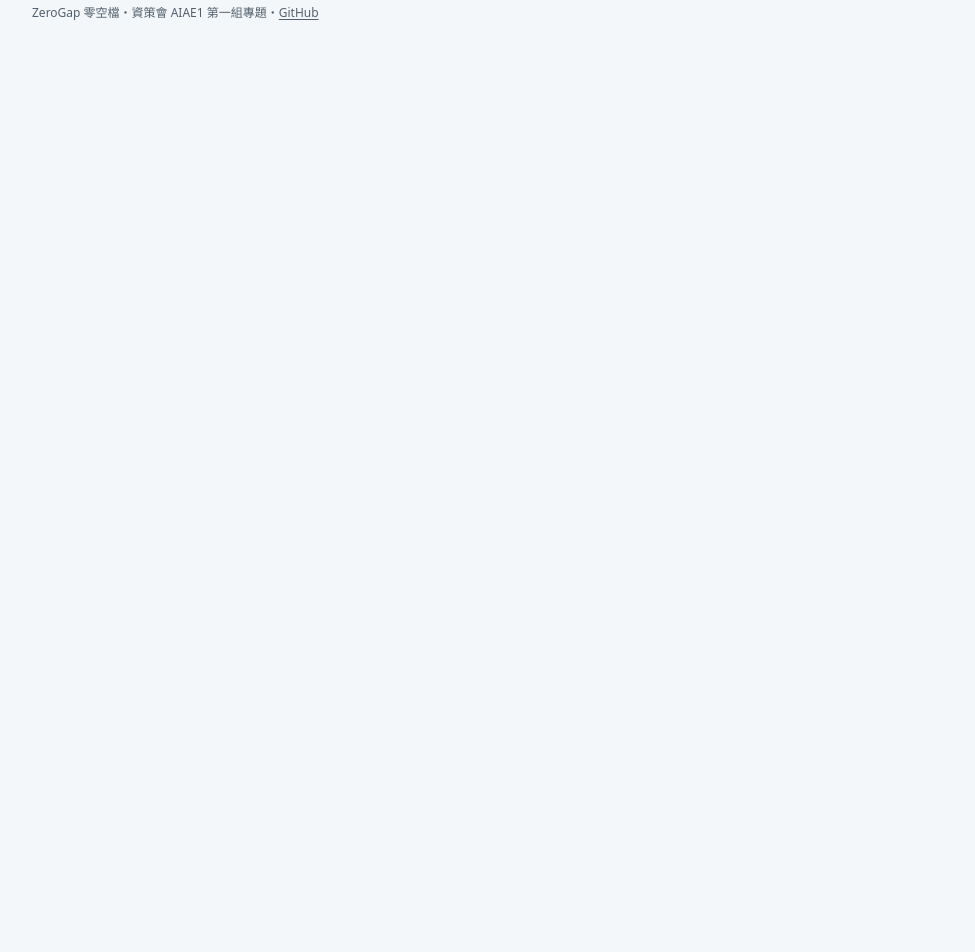
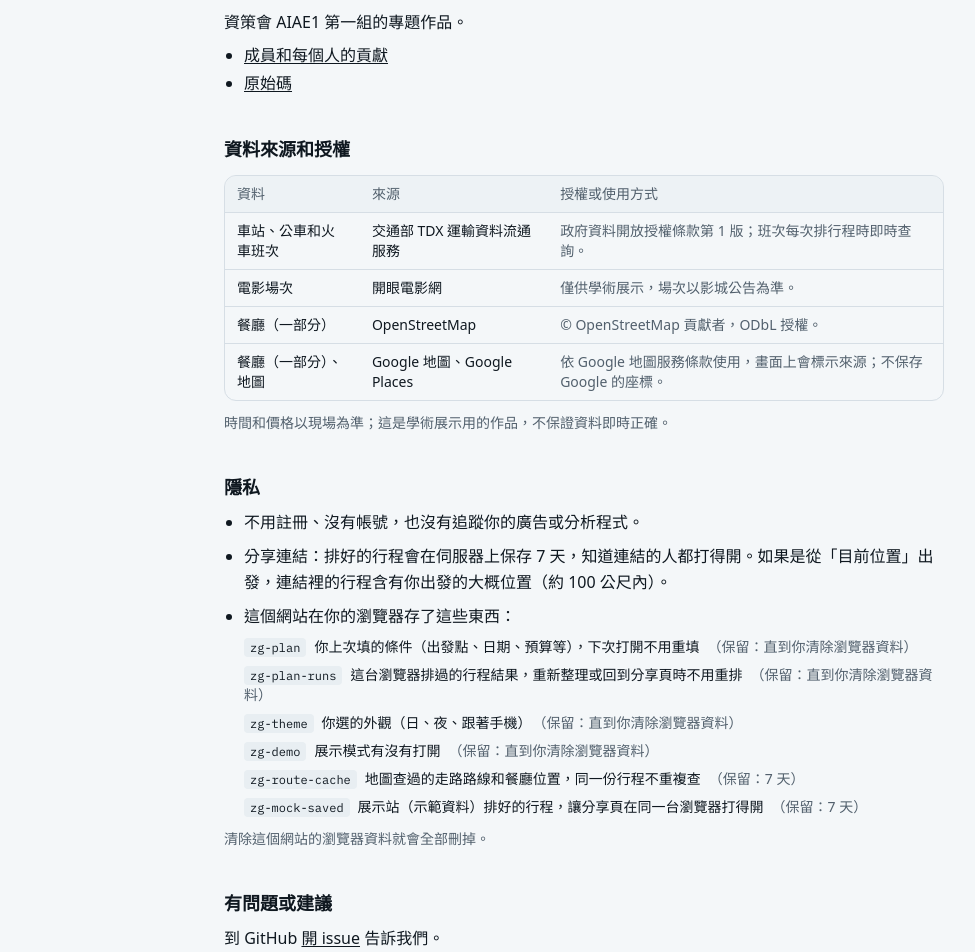
Before and after one commit to RyanWu9863/ZeroGap, a React (Vite) app in the folder frontend/: page /about in a window 1280 px wide. Shown: the part 260-1212 px from the top of the page, without its empty margins (56-1031 px from the left). Before the commit the page ends 800 px from the top, so only its background shows below. Built offline with nearby package versions, Linux system fonts and the light colour scheme.

Commit message:
feat(frontend): 關於頁：誰做的、資料來源和授權、隱私（瀏覽器存了什麼，測試保證清單完整）
Co-Authored-By: Claude Opus 5.5 <noreply@anthropic.com>

```diff
--- a/frontend/src/features/about/AboutPage.tsx
+++ b/frontend/src/features/about/AboutPage.tsx
@@ -1,10 +1,90 @@
 import { usePageTitle } from '@/shared/lib/usePageTitle'
+import { STORAGE_KEYS } from './storageKeys'
+
+const REPO = 'https://github.com/RyanWu9863/ZeroGap'
+const linkClass = 'underline underline-offset-2 hover:text-foreground'
+
+const SOURCES = [
+  { what: '車站、公車和火車班次', from: '交通部 TDX 運輸資料流通服務', terms: '政府資料開放授權條款第 1 版；班次每次排行程時即時查詢。' },
+  { what: '電影場次', from: '開眼電影網', terms: '僅供學術展示，場次以影城公告為準。' },
+  { what: '餐廳（一部分）', from: 'OpenStreetMap', terms: '© OpenStreetMap 貢獻者，ODbL 授權。' },
+  { what: '餐廳（一部分）、地圖', from: 'Google 地圖、Google Places', terms: '依 Google 地圖服務條款使用，畫面上會標示來源；不保存 Google 的座標。' },
+]
 
 export function AboutPage() {
   usePageTitle('關於')
   return (
-    <div className="mx-auto max-w-3xl px-4 pt-10 sm:px-6">
+    <div className="mx-auto max-w-3xl px-4 pb-16 pt-10 sm:px-6">
       <h1 className="text-2xl font-semibold tracking-tight">關於 ZeroGap</h1>
+      <p className="mt-3 leading-relaxed text-muted-foreground">
+        ZeroGap 零空檔幫你排好「看電影＋吃飯＋搭車」的一個晚上，保證每一段的時間都接得上：趕得上開演、趕得上點餐、趕得上回家的車。
+      </p>
+
+      <section className="mt-10" aria-labelledby="about-who">
+        <h2 id="about-who" className="text-lg font-semibold">誰做的</h2>
+        <p className="mt-2 leading-relaxed">資策會 AIAE1 第一組的專題作品。</p>
+        <ul className="mt-2 list-disc space-y-1 pl-5">
+          <li>
+            <a href={`${REPO}/graphs/contributors`} target="_blank" rel="noreferrer" className={linkClass}>成員和每個人的貢獻</a>
+          </li>
+          <li>
+            <a href={REPO} target="_blank" rel="noreferrer" className={linkClass}>原始碼</a>
+          </li>
+        </ul>
+      </section>
+
+      <section className="mt-10" aria-labelledby="about-data">
+        <h2 id="about-data" className="text-lg font-semibold">資料來源和授權</h2>
+        <div className="mt-3 overflow-x-auto rounded-lg border">
+          <table className="w-full min-w-[34rem] text-left text-sm">
+            <thead className="bg-muted/50 text-muted-foreground">
+              <tr>
+                <th scope="col" className="px-3 py-2 font-medium">資料</th>
+                <th scope="col" className="px-3 py-2 font-medium">來源</th>
+                <th scope="col" className="px-3 py-2 font-medium">授權或使用方式</th>
+              </tr>
+            </thead>
+            <tbody>
+              {SOURCES.map((s) => (
+                <tr key={s.what + s.from} className="border-t align-top">
+                  <th scope="row" className="px-3 py-2 font-medium">{s.what}</th>
+                  <td className="px-3 py-2">{s.from}</td>
+                  <td className="px-3 py-2 text-muted-foreground">{s.terms}</td>
+                </tr>
+              ))}
+            </tbody>
+          </table>
+        </div>
+        <p className="mt-3 text-sm text-muted-foreground">時間和價格以現場為準；這是學術展示用的作品，不保證資料即時正確。</p>
+      </section>
+
+      <section className="mt-10" aria-labelledby="about-privacy">
+        <h2 id="about-privacy" className="text-lg font-semibold">隱私</h2>
+        <ul className="mt-2 list-disc space-y-2 pl-5 leading-relaxed">
+          <li>不用註冊、沒有帳號，也沒有追蹤你的廣告或分析程式。</li>
+          <li>分享連結：排好的行程會在伺服器上保存 7 天，知道連結的人都打得開。如果是從「目前位置」出發，連結裡的行程含有你出發的大概位置（約 100 公尺內）。</li>
+          <li>這個網站在你的瀏覽器存了這些東西：</li>
+        </ul>
+        <ul className="mt-2 space-y-2 pl-5">
+          {STORAGE_KEYS.map((k) => (
+            <li key={k.key} className="text-sm">
+              <code className="rounded bg-muted px-1.5 py-0.5 font-mono text-xs">{k.key}</code>
+              <span className="ml-2">{k.what}</span>
+              <span className="ml-2 text-muted-foreground">（保留：{k.keep}）</span>
+            </li>
+          ))}
+        </ul>
+        <p className="mt-3 text-sm text-muted-foreground">清除這個網站的瀏覽器資料就會全部刪掉。</p>
+      </section>
+
+      <section className="mt-10" aria-labelledby="about-issues">
+        <h2 id="about-issues" className="text-lg font-semibold">有問題或建議</h2>
+        <p className="mt-2 leading-relaxed">
+          到 GitHub{' '}
+          <a href={`${REPO}/issues`} target="_blank" rel="noreferrer" className={linkClass}>開 issue</a>
+          {' '}告訴我們。
+        </p>
+      </section>
     </div>
   )
 }
--- /dev/null
+++ b/frontend/src/features/about/storageKeys.ts
@@ -0,0 +1,9 @@
+/** 這個網站存在你瀏覽器裡的東西（關於頁的「隱私」段落用）。新增 localStorage 時一定要加在這裡，測試會檢查 */
+export const STORAGE_KEYS: { key: string; what: string; keep: string }[] = [
+  { key: 'zg-plan', what: '你上次填的條件（出發點、日期、預算等），下次打開不用重填', keep: '直到你清除瀏覽器資料' },
+  { key: 'zg-plan-runs', what: '這台瀏覽器排過的行程結果，重新整理或回到分享頁時不用重排', keep: '直到你清除瀏覽器資料' },
+  { key: 'zg-theme', what: '你選的外觀（日、夜、跟著手機）', keep: '直到你清除瀏覽器資料' },
+  { key: 'zg-demo', what: '展示模式有沒有打開', keep: '直到你清除瀏覽器資料' },
+  { key: 'zg-route-cache', what: '地圖查過的走路路線和餐廳位置，同一份行程不重複查', keep: '7 天' },
+  { key: 'zg-mock-saved', what: '展示站（示範資料）排好的行程，讓分享頁在同一台瀏覽器打得開', keep: '7 天' },
+]
```
Also changed, not shown: 2 other files (tests, documents, lock files or other folders).
